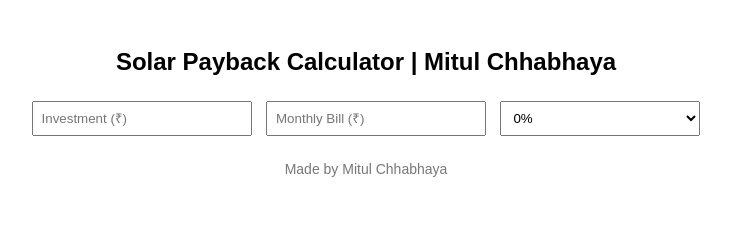
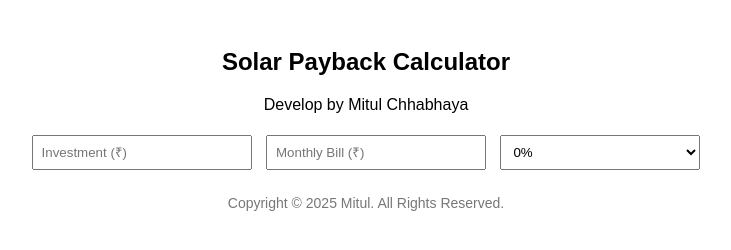
Before and after one commit to mitulbd/solar-calculator.github.io, a plain HTML site: page index.html in a window 1280 px wide. Shown: the whole page, without its empty margins (274-1005 px from the left). Drawn offline with Linux system fonts and the light colour scheme.

Commit message:
update index

```diff
--- a/index.html
+++ b/index.html
@@ -13,7 +13,8 @@
   </style>
 </head>
 <body>
-  <h2>Solar Payback Calculator | Mitul Chhabhaya</h2>
+  <h2>Solar Payback Calculator</h2>
+    <p>Develop by Mitul Chhabhaya</p>
   <input type="number" id="investment" placeholder="Investment (₹)" onchange="calculate()">
   <input type="number" id="currentBill" placeholder="Monthly Bill (₹)" onchange="calculate()">
   <select id="interestRate" onchange="calculate()">
@@ -59,6 +60,6 @@ Net Savings per Month (Current Bill - Interest): ₹${savings.toFixed(2)}
 Payback Period: ${years} years ${remMonths} months`;
     }
   </script>
-  <p style="margin-top: 20px; font-size: 14px; color: #777;">Made by Mitul Chhabhaya</p>
+  <p style="margin-top: 20px; font-size: 14px; color: #777;">Copyright © 2025 Mitul. All Rights Reserved.</p>
 </body>
 </html>
```
